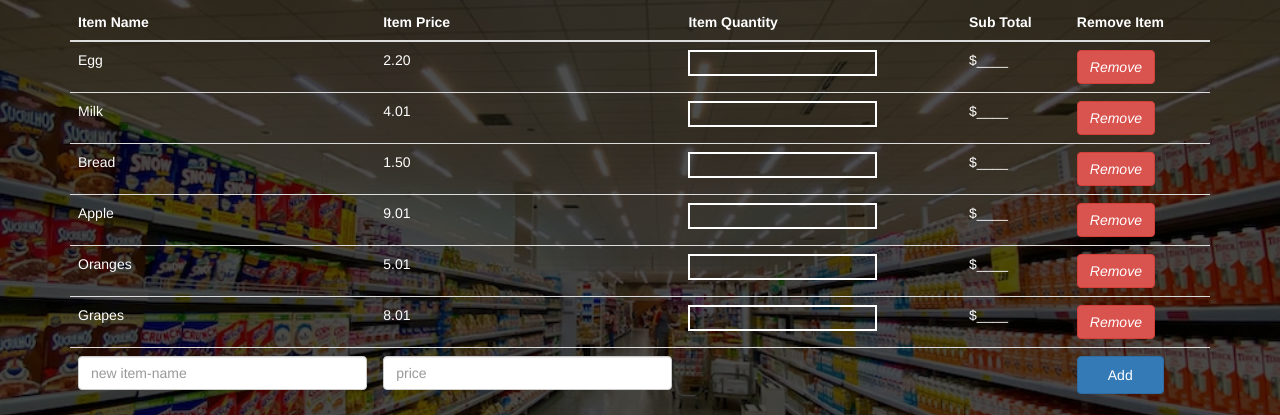
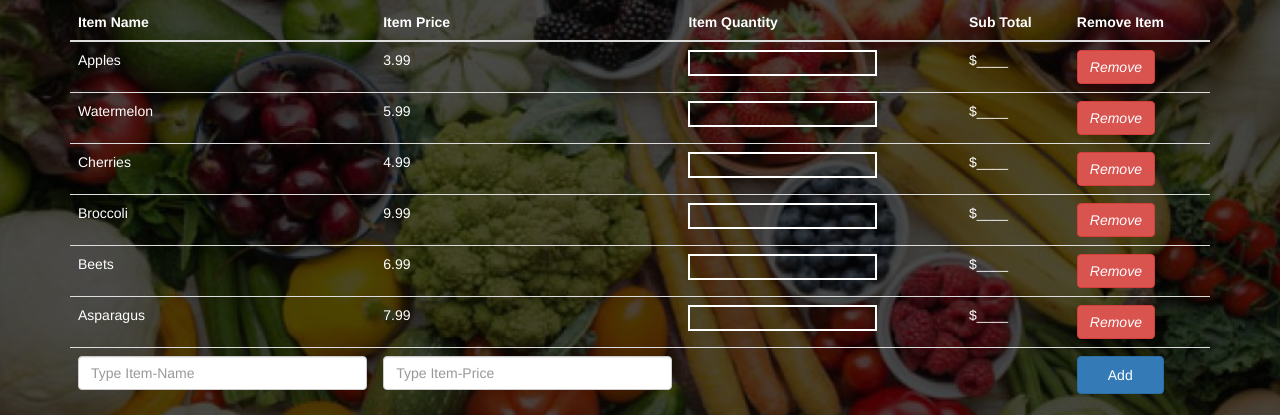
Before and after one commit to noorhunzai/Healthy-Shopping-Cart, a plain HTML site: page index.html in a window 1280 px wide. Shown: the part 146-561 px from the top of the page. Drawn offline with nearby package versions, Linux system fonts and the light colour scheme.

Commit message:
Item Changes

```diff
--- a/css/custom.css
+++ b/css/custom.css
@@ -3,7 +3,7 @@
 }
 .parent {
   background-image: linear-gradient(rgba(0, 0, 0, 0.7), rgba(0, 0, 0, 0.7)),
-    url(../images/bg.jpg);
+    url(../images/bff.jpg);
   background-position: center;
   background-size: cover;
   height: 100vh;
--- a/index.html
+++ b/index.html
@@ -21,7 +21,7 @@
   <body>
     <div class='container-fluid parent'>
       <div class="d-flex justify-content-center align-items-center store-name">
-        <h1 class='text-center'>Hunza Super Store</h1>
+        <h1 class='text-center'>Healthy Shopping Cart</h1>
       </div>
       <div class='col-12 container'>
         <table class='table table-responsive' id='shopping-cart'>
@@ -36,50 +36,50 @@
           </thead>
           <tbody>
             <tr>
-              <td class='item-name'>Egg</td>
-              <td class='price'>2.20</td>
+              <td class='item-name'>Apples</td>
+              <td class='price'>3.99</td>
               <td class='quantity quantity-input'><input type='number'></input></td>
               <td class='subTotal'></td>
               <td><button class='btn remove btn-danger'><i>Remove</i></button></td>
             </tr>
             <tr>
-              <td class='item-name'>Milk</td>
-              <td class='price'>4.01</td>
+              <td class='item-name'>Watermelon</td>
+              <td class='price'>5.99</td>
               <td class='quantity quantity-input'><input type='number'></input></td>
               <td class='subTotal'></td>
               <td><button class='btn remove btn-danger'><i>Remove</i></button></td>
             </tr>
             <tr>
-              <td class='item-name'>Bread</td>
-              <td class='price'>1.50</td>
+              <td class='item-name'>Cherries</td>
+              <td class='price'>4.99</td>
               <td class='quantity quantity-input'><input type='number'></input></td>
               <td class='subTotal'></td>
               <td><button class='btn remove btn-danger'><i>Remove</i></button></td>
             </tr>
             <tr>
-              <td class='item-name'>Apple</td>
-              <td class='price'>9.01</td>
+              <td class='item-name'>Broccoli</td>
+              <td class='price'>9.99</td>
               <td class='quantity quantity-input'><input type='number'></input></td>
               <td class='subTotal'></td>
               <td><button class='btn remove btn-danger'><i>Remove</i></button></td>
             </tr>
             <tr>
-              <td class='item-name'>Oranges</td>
-              <td class='price'>5.01</td>
+              <td class='item-name'>Beets</td>
+              <td class='price'>6.99</td>
               <td class='quantity quantity-input'><input type='number'></input></td>
               <td class='subTotal'></td>
               <td><button class='btn remove btn-danger'><i>Remove</i></button></td>
             </tr>
             <tr>
-              <td class='item-name'>Grapes</td>
-              <td class='price'>8.01</td>
+              <td class='item-name'>Asparagus</td>
+              <td class='price'>7.99</td>
               <td class='quantity quantity-input'><input type='number'></input></td>
               <td class='subTotal'></td>
               <td><button class='btn remove btn-danger'><i>Remove</i></button></td>
             </tr>
             <tr id='lastRow'>
-              <td class="col-5"><input class='form-control ' type='text' id='item-name' placeholder='new item-name' required></input></td>
-              <td class="col-5"><input class='form-control' type='number' id='price' placeholder='price' required></input></td>
+              <td class="col-5"><input class='form-control ' type='text' id='item-name' placeholder='Type Item-Name' required></input></td>
+              <td class="col-5"><input class='form-control' type='number' id='price' placeholder='Type Item-Price' required></input></td>
               <td colspan='2'></td>
               <td class="col-2"><button class='btn btn-primary add'>Add</button></td>
             </tr>
```
Also changed, not shown: images/BF.jpg (added), images/bff.jpg (added).
